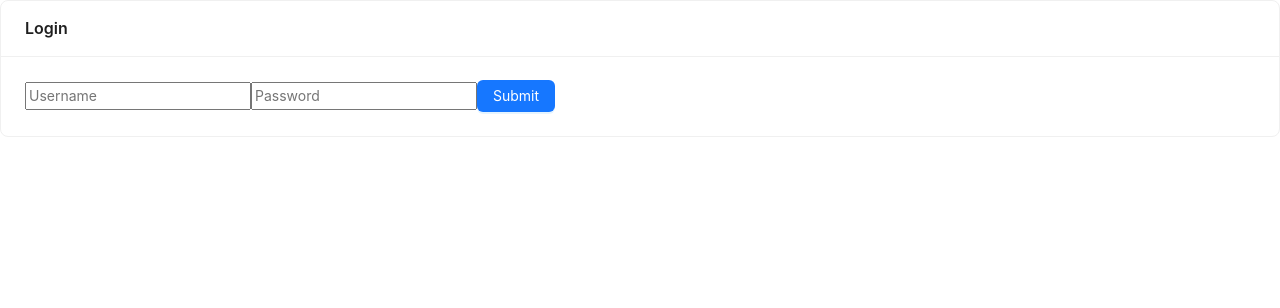
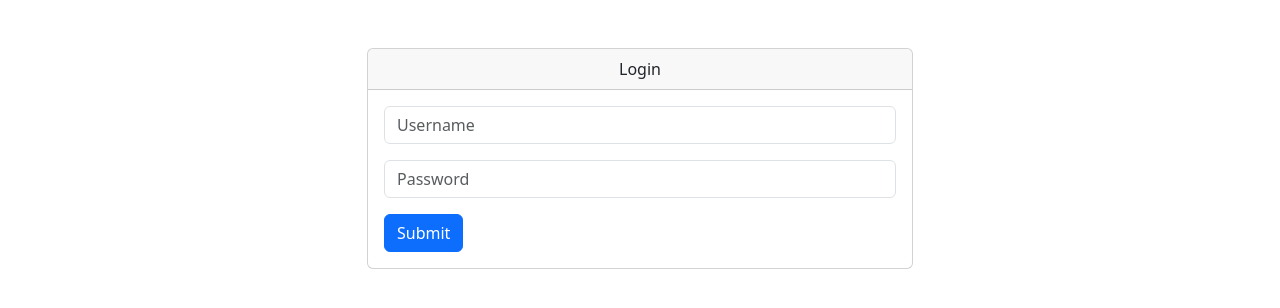
Before and after one commit to Cyber-MIS/MIS-Project, a React (Create React App) app in the folder frontend/: page /login in a window 1280 px wide. Shown: the top 308 px of the page. Built offline with nearby package versions, Linux system fonts and the light colour scheme.

Commit message:
Login Page UI improved

```diff
--- a/frontend/src/pages/authentication/login.js
+++ b/frontend/src/pages/authentication/login.js
@@ -1,46 +1,46 @@
+import { useState } from 'react';
+import { useNavigate } from 'react-router-dom';
 import { Formik, Form, Field, ErrorMessage } from 'formik';
-import { Button, Card } from 'antd';
-import { useNavigate } from 'react-router-dom';
-import { useState } from 'react';
 import * as Yup from 'yup';
 
 import { login } from '../../api/authentication';
 
-export default function Login() {
+export default function UserLoginReg() {
   const loginSchema = Yup.object().shape({
     username: Yup.string().required(),
+    password: Yup.string().required(),
   });
 
-  // const navigate = useNavigate();
   const [loggingError, setLoginError] = useState(false);
-
   const navigate = useNavigate();
 
   const handleSubmit = (values, { setSubmitting }) => {
     setSubmitting(true);
-    const loginDeatails = {
+    const loginDetails = {
       username: values.username,
       password: values.password,
     };
 
-    login({ loginDeatails })
+    login({ loginDetails })
       .then((response) => {
-        console.log(response);
         setSubmitting(false);
         if (response.auth === 'success') {
           navigate('/dashboard');
         }
       })
       .catch((err) => {
-        console.log(err);
         setLoginError(true);
         setSubmitting(false);
       });
   };
 
   return (
-    <div>
-      <Card title='Login' className='login--card'>
+    <div className="container mt-5 ">
+      <div className="row justify-content-center">
+        <div className="col-md-6">
+          <div className="card">
+            <div className="card-header text-center ">Login</div>
+            <div className="card-body">
               <Formik
                 initialValues={{
                   username: '',
@@ -50,48 +50,55 @@ export default function Login() {
                 onSubmit={handleSubmit}
               >
                 {(props) => {
-            const errorInputStyle = {
-              borderColor: 'red',
-            };
                   return (
-              <Form className='user--login--form'>
-                <span>
+                    <Form>
+                      <div className="mb-3">
                         <Field
-                    type='text'
-                    name='Username'
-                    placeholder='Username'
-                    style={
-                      props.touched.name && props.errors.name
-                        ? errorInputStyle
-                        : null
-                    }
+                          type="text"
+                          name="username"
+                          placeholder="Username"
+                          className={`form-control ${
+                            props.touched.username && props.errors.username
+                              ? 'is-invalid'
+                              : ''
+                          }`}
                         />
-                </span>
-                <span>
-                  <Field type='Password' name='Password' placeholder='Password' />
-                </span>
-
-                <Button
-                  className='user--login--form--submit'
-                  type='primary'
-                  danger = {loggingError}
-                  onClick={props.handleSubmit}
+                        <ErrorMessage
+                          name="username"
+                          component="div"
+                          className="invalid-feedback"
+                        />
+                      </div>
+                      <div className="mb-3">
+                        <Field
+                          type="password"
+                          name="password"
+                          placeholder="Password"
+                          className="form-control"
+                        />
+                        <ErrorMessage
+                          name="password"
+                          component="div"
+                          className="invalid-feedback"
+                        />
+                      </div>
+                      <button
+                        type="submit"
+                        className={`btn btn-primary btn-block ${
+                          loggingError ? 'btn-danger' : ''
+                        }`}
                         disabled={props.isSubmitting}
                       >
                         Submit
-                </Button>
-                {Object.values(props.touched).includes(true) &&
-                  Object.values(props.errors).length !== 0 && (
-                    <div className='user--reg--form--errors'>
-                      <ErrorMessage name='username' component='div' />
-                      <ErrorMessage name='password' component='div' />
-                    </div>
-                  )}
+                      </button>
                     </Form>
                   );
                 }}
               </Formik>
-      </Card>
+            </div>
+          </div>
+        </div>
+      </div>
     </div>
   );
 }
```
Lines whose indentation alone changed are shown as unchanged.
